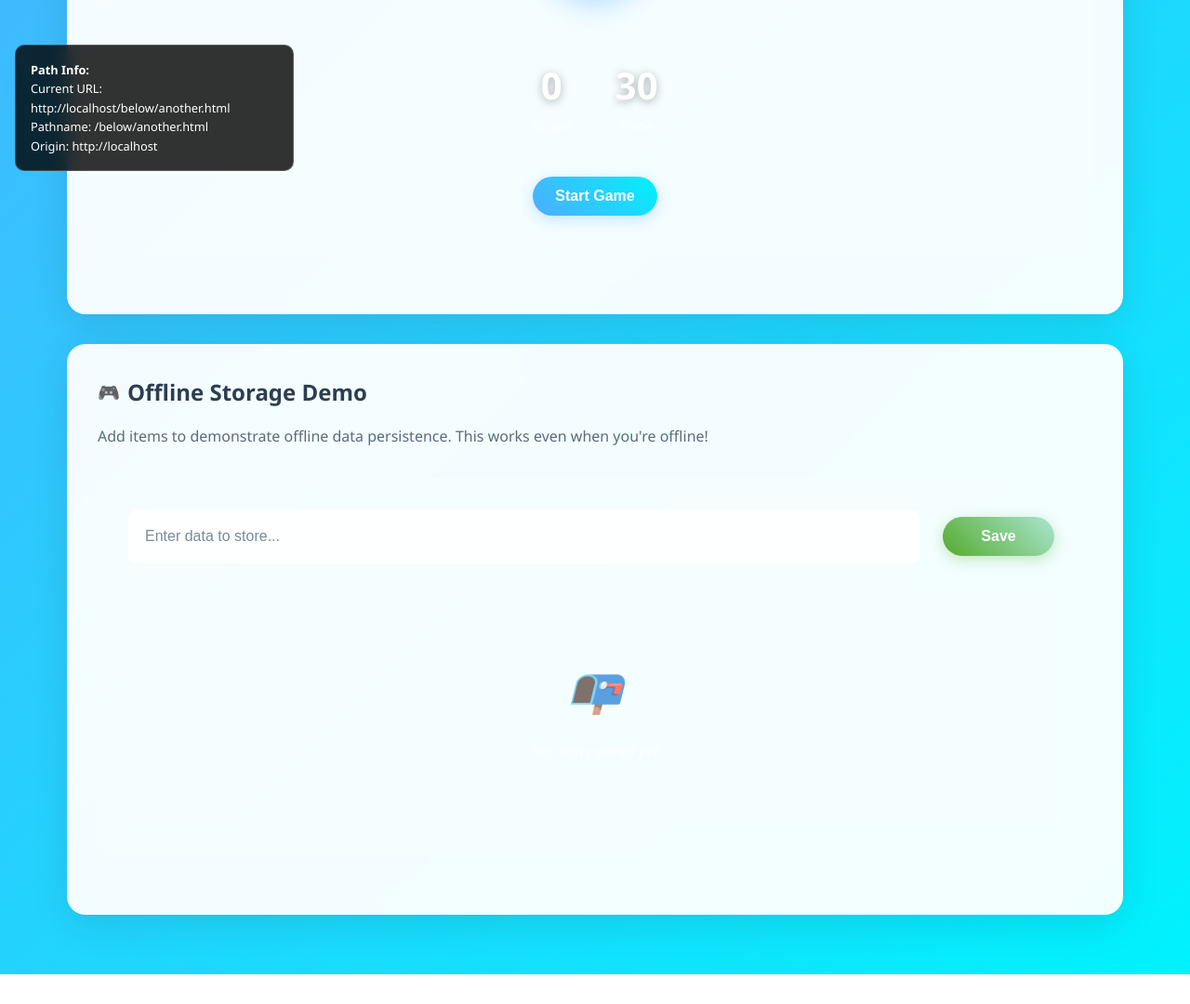
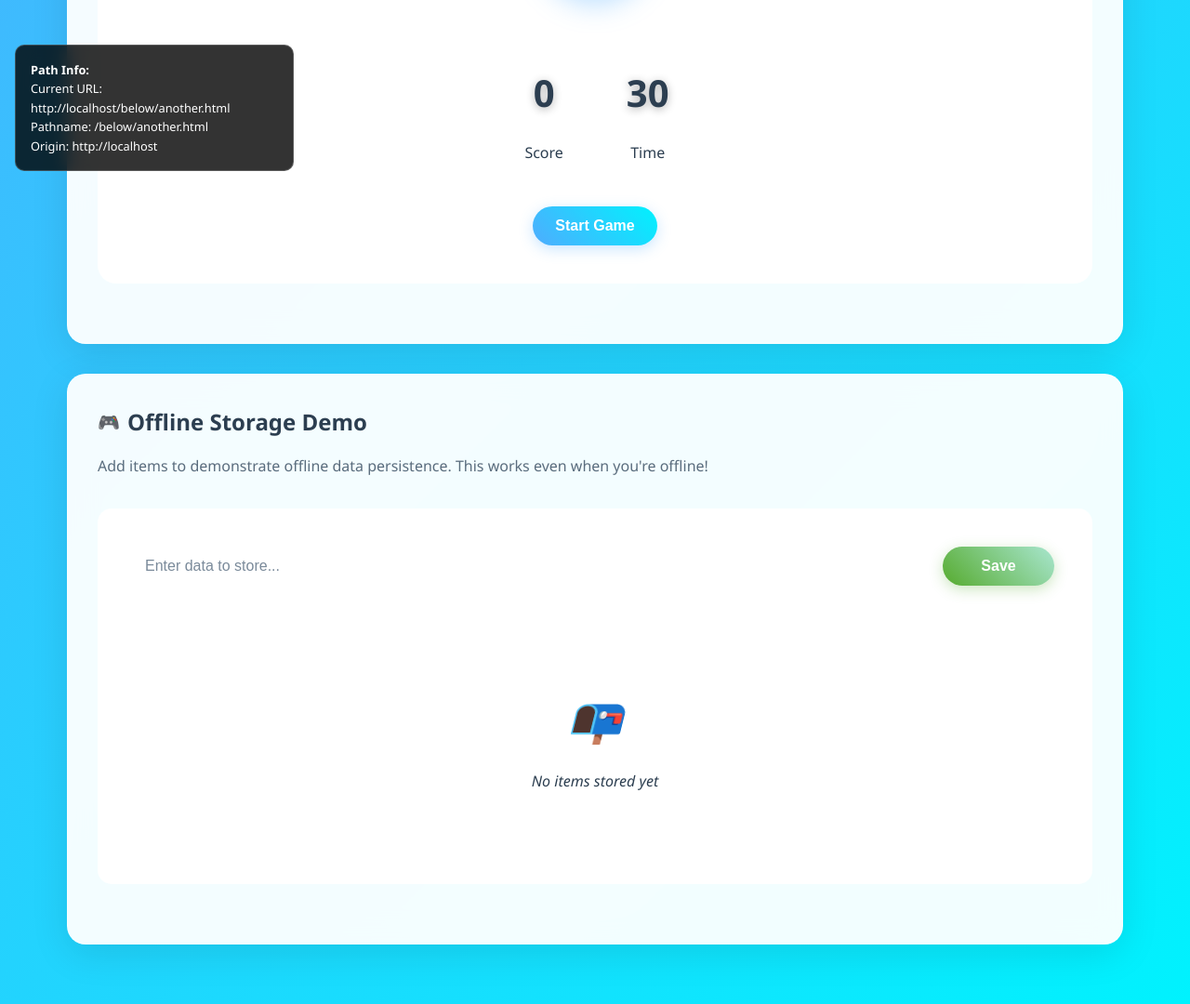
Before and after one commit to mohamedgamal-web/pwa-practice-iti, a plain HTML site: page below/another.html in a window 1280 px wide. Shown: the part 600-1680 px from the top of the page at 93% size. Before the commit the page ends 1648 px from the top, so only its background shows below. Drawn offline with Linux system fonts and the light colour scheme.

Commit message:
Fix text color contrast issues

```diff
--- a/styles/another.css
+++ b/styles/another.css
@@ -166,10 +166,10 @@ h1::after {
 .game-container {
   text-align: center;
   padding: 2rem;
-  background: rgba(255, 255, 255, 0.1);
+  background: rgba(255, 255, 255, 0.95);
   border-radius: 20px;
   margin: 2rem 0;
-  border: 1px solid rgba(255, 255, 255, 0.2);
+  border: 1px solid rgba(255, 255, 255, 0.5);
 }
 
 .game-button {
@@ -222,29 +222,37 @@ h1::after {
 
 .game-stat {
   text-align: center;
-  color: white;
 }
 
 .game-stat-value {
   font-size: 2.5rem;
   font-weight: 700;
   display: block;
+  color: #2c3e50;
+  background: rgba(255, 255, 255, 0.95);
+  border-radius: 10px;
+  padding: 0.5rem;
+  margin-bottom: 0.5rem;
   text-shadow: 0 2px 10px rgba(0, 0, 0, 0.3);
 }
 
 .game-stat-label {
   font-size: 1rem;
   font-weight: 500;
-  opacity: 0.9;
+  color: #2c3e50;
+  background: rgba(255, 255, 255, 0.9);
+  padding: 0.25rem 0.75rem;
+  border-radius: 15px;
+  display: inline-block;
 }
 
 /* Storage Demo Styles */
 .storage-container {
-  background: rgba(255, 255, 255, 0.1);
+  background: rgba(255, 255, 255, 0.95);
   border-radius: 15px;
   padding: 2rem;
   margin: 2rem 0;
-  border: 1px solid rgba(255, 255, 255, 0.2);
+  border: 1px solid rgba(255, 255, 255, 0.5);
 }
 
 .storage-input-group {
@@ -280,10 +288,10 @@ h1::after {
 .storage-items {
   max-height: 300px;
   overflow-y: auto;
-  background: rgba(255, 255, 255, 0.1);
+  background: rgba(255, 255, 255, 0.95);
   border-radius: 10px;
   padding: 1rem;
-  border: 1px solid rgba(255, 255, 255, 0.2);
+  border: 1px solid rgba(255, 255, 255, 0.5);
 }
 
 .storage-items::-webkit-scrollbar {
@@ -306,31 +314,33 @@ h1::after {
   align-items: center;
   padding: 1rem;
   margin: 0.5rem 0;
-  background: rgba(255, 255, 255, 0.2);
+  background: rgba(255, 255, 255, 0.95);
   border-radius: 10px;
-  border: 1px solid rgba(255, 255, 255, 0.3);
+  border: 1px solid rgba(255, 255, 255, 0.5);
   transition: all 0.3s ease;
+  box-shadow: 0 2px 10px rgba(0, 0, 0, 0.1);
 }
 
 .storage-item:hover {
-  background: rgba(255, 255, 255, 0.3);
+  background: white;
   transform: translateX(5px);
+  box-shadow: 0 4px 20px rgba(0, 0, 0, 0.15);
 }
 
 .storage-item-content {
   flex: 1;
-  color: white;
 }
 
 .storage-item-text {
   font-weight: 600;
   font-size: 1rem;
   margin-bottom: 0.25rem;
+  color: #2c3e50;
 }
 
 .storage-item-time {
   font-size: 0.8rem;
-  opacity: 0.8;
+  color: #5a6c7d;
 }
 
 .storage-item-delete {
@@ -437,7 +447,9 @@ h1::after {
 .empty-state {
   text-align: center;
   padding: 3rem 2rem;
-  color: rgba(255, 255, 255, 0.7);
+  color: #2c3e50;
+  background: rgba(255, 255, 255, 0.9);
+  border-radius: 10px;
   font-style: italic;
 }
 
```
Also changed, not shown: js/other.js (+6 -5 lines), styles/other.css (+13 -8 lines).
